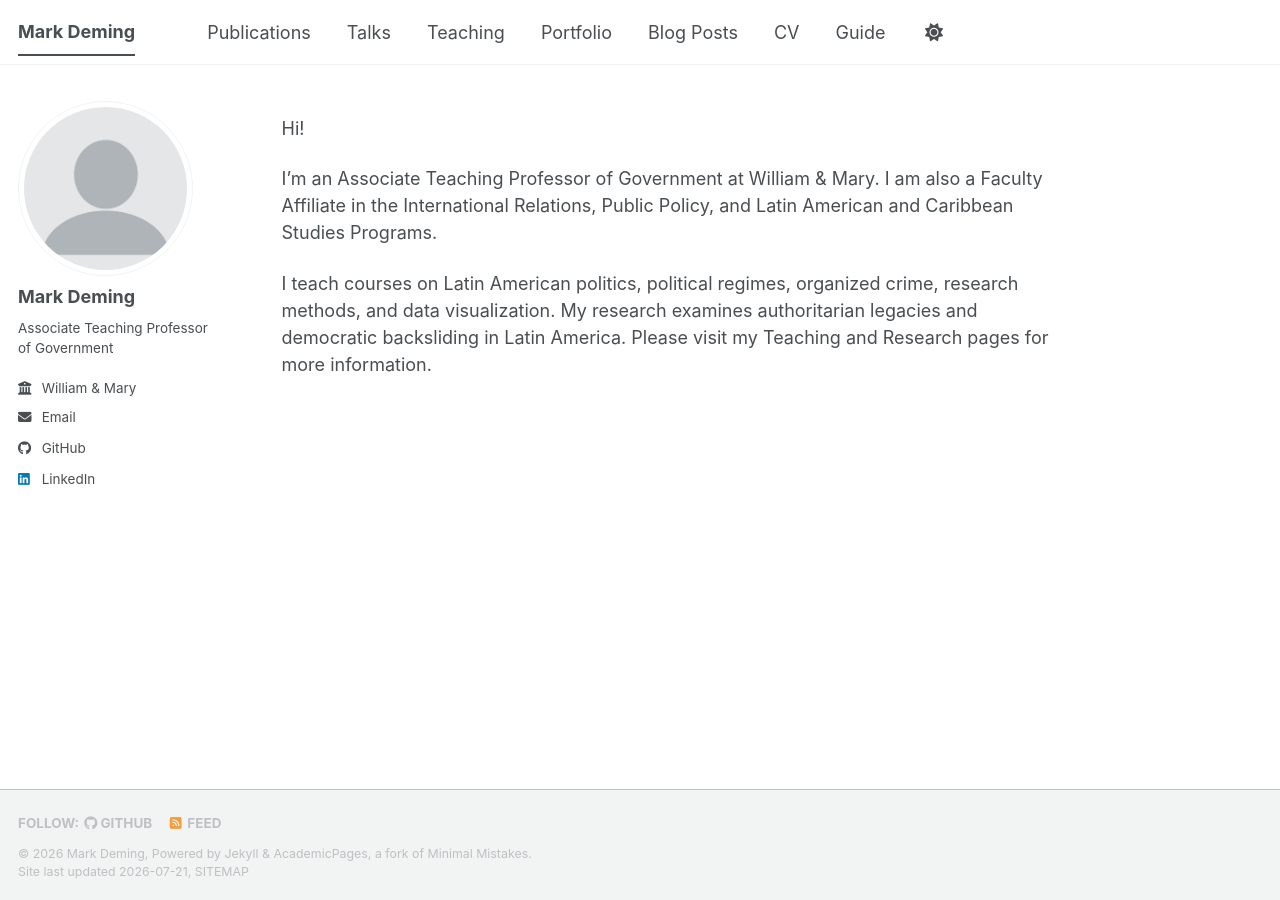
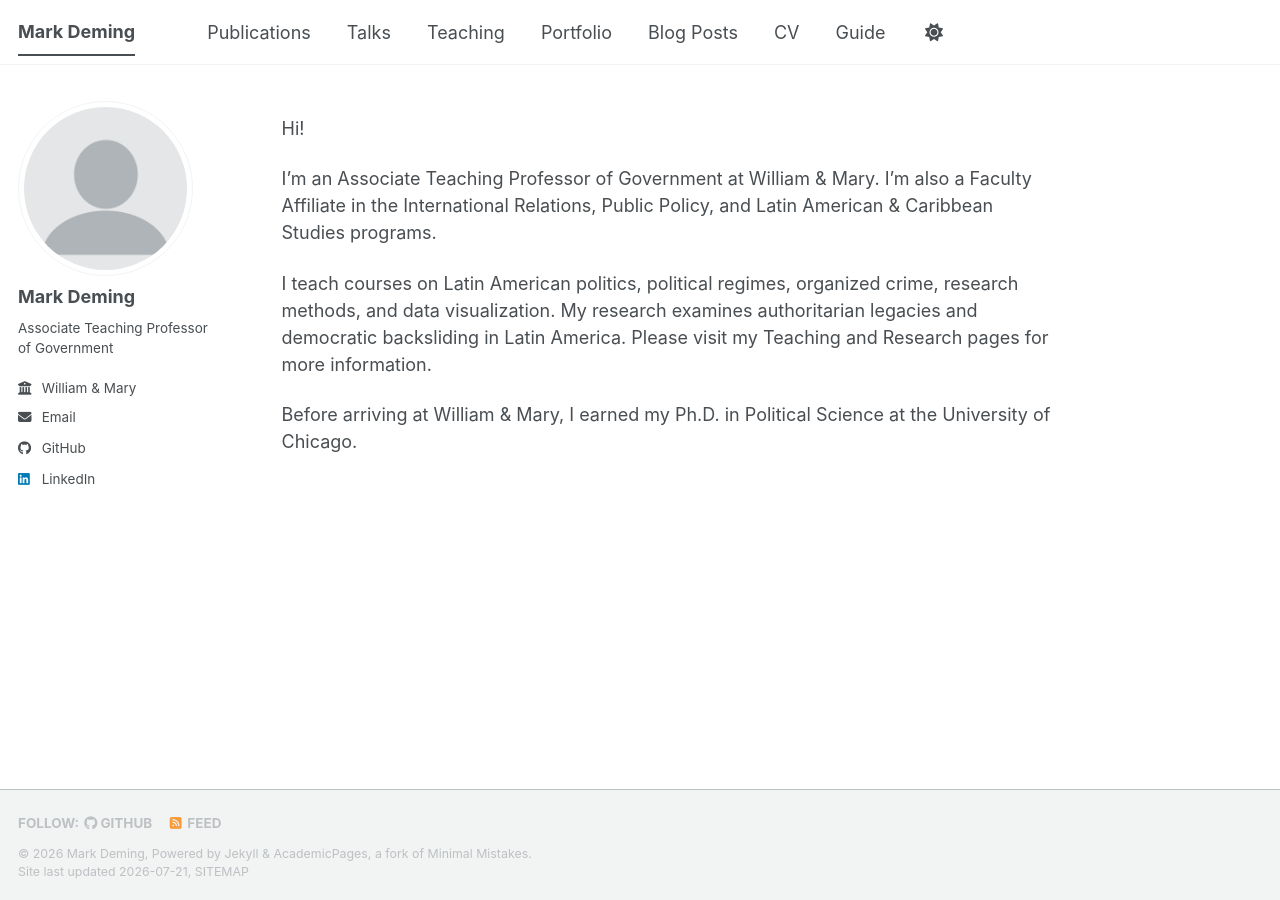
Before and after one commit to jmdeming/jmdeming.github.io, a Jekyll site: the page built from _pages/about.md, in a window 1280 px wide. Built offline with Jekyll 4.4.1, drawn with Linux system fonts in a browser that asks for light colours; a style sheet for code colours, icons or effects is not loaded.

Commit message:
Revise about section and add Ph.D. information
Updated text for clarity and added educational background.

```diff
--- a/_pages/about.md
+++ b/_pages/about.md
@@ -9,6 +9,8 @@ redirect_from:
 
 Hi!
 
-I'm an Associate Teaching Professor of Government at William & Mary. I am also a Faculty Affiliate in the International Relations, Public Policy, and Latin American and Caribbean Studies Programs.
+I'm an Associate Teaching Professor of Government at William & Mary. I'm also a Faculty Affiliate in the International Relations, Public Policy, and Latin American & Caribbean Studies programs.
 
 I teach courses on Latin American politics, political regimes, organized crime, research methods, and data visualization. My research examines authoritarian legacies and democratic backsliding in Latin America. Please visit my Teaching and Research pages for more information.
+
+Before arriving at William & Mary, I earned my Ph.D. in Political Science at the University of Chicago.
```
